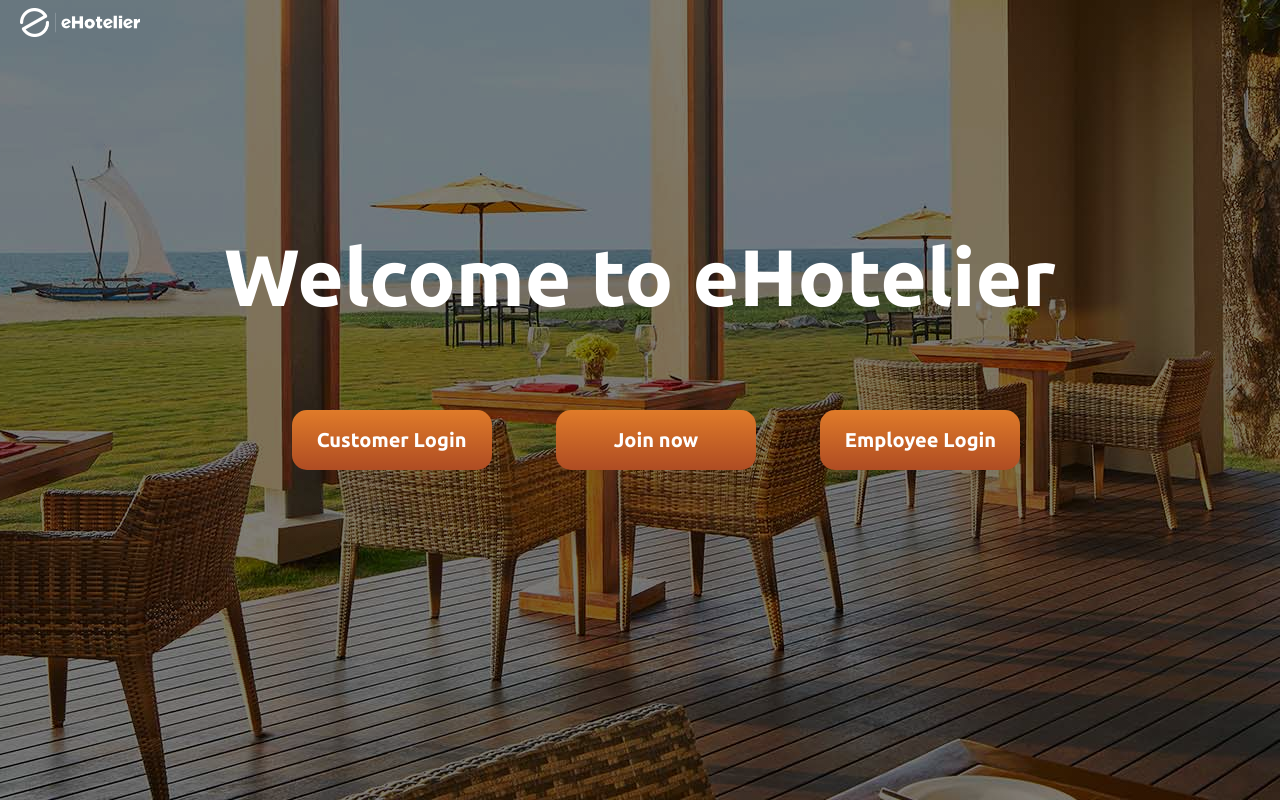
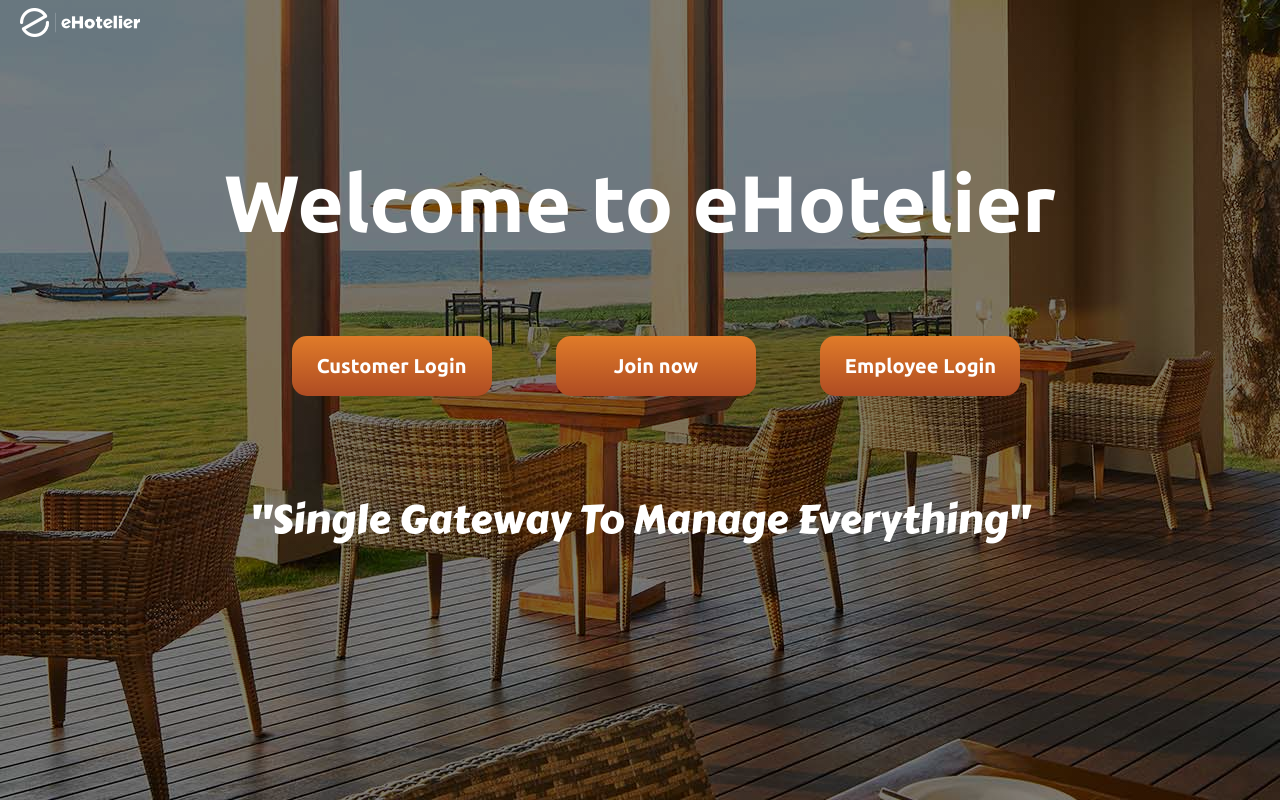
Before and after one commit to BanulaKumarage/ehotelier, a PHP site: page /app/views/home/index.php in a window 1280 px wide. Run offline with PHP 8.4, Linux system fonts and the light colour scheme; some libraries are stand-ins or nearby versions.

Commit message:
css added

```diff
--- a/app/views/dashboard/customer.php
+++ b/app/views/dashboard/customer.php
@@ -30,6 +30,10 @@
 
         .alert-dismissible .btn-close {
            padding: 0.3em;
+           position: absolute;
+            right: 0;
+            z-index: 2;
+            padding: 1.25rem 1rem;
         }
     </style>
 
--- a/app/views/dashboard/employee.php
+++ b/app/views/dashboard/employee.php
@@ -30,6 +30,10 @@
 
         .alert-dismissible .btn-close {
            padding: 0.3em;
+           position: absolute;
+            right: 0;
+            z-index: 2;
+            padding: 1.25rem 1rem;
         }
     </style>
 
--- a/app/views/home/index.php
+++ b/app/views/home/index.php
@@ -11,6 +11,14 @@
     <link rel="preconnect" href="https://fonts.gstatic.com" crossorigin>
     <link rel="stylesheet" href="https://fonts.googleapis.com/css2?family=Ubuntu:wght@700&display=swap">
 
+    <link rel="preconnect" href="https://fonts.googleapis.com">
+    <link rel="preconnect" href="https://fonts.gstatic.com" crossorigin>
+    <link href="https://fonts.googleapis.com/css2?family=Caveat:wght@600&display=swap" rel="stylesheet">
+
+    <link rel="preconnect" href="https://fonts.googleapis.com">
+<link rel="preconnect" href="https://fonts.gstatic.com" crossorigin>
+<link href="https://fonts.googleapis.com/css2?family=Carter+One&display=swap" rel="stylesheet">
+
     <!-- CSS only -->
     <link href="https://cdn.jsdelivr.net/npm/bootstrap@5.2.0-beta1/dist/css/bootstrap.min.css" rel="stylesheet" integrity="sha384-0evHe/X+R7YkIZDRvuzKMRqM+OrBnVFBL6DOitfPri4tjfHxaWutUpFmBp4vmVor" crossorigin="anonymous">
 
@@ -22,6 +30,10 @@
 
         .alert-dismissible .btn-close {
            padding: 0.3em;
+           position: absolute;
+            right: 0;
+            z-index: 2;
+            padding: 1.25rem 1rem;
         }
     </style>
 
@@ -46,7 +58,6 @@
             </div>
         <?php } ?>
 
-            <br>
             <h1> Welcome to eHotelier </h1> <br> <br>
             <div>
                 <ul>
@@ -54,6 +65,10 @@
                     <li><a href="<?=SROOT?>CustomerRegister/signup">Join now</a></li>
                     <li><a href="<?=SROOT?>EmployeeRegister/login">Employee Login</a></li>
                 </ul>
+            </div>
+            <br> <br>
+            <div class="about">
+                <p>"Single Gateway To Manage Everything"</p>
             </div>
         </div>
     </div>
--- a/app/views/register/login.php
+++ b/app/views/register/login.php
@@ -36,9 +36,11 @@
         </form>
     </div>
   </div>
+
   <span class="errors">
     <?php echo $this->message ?? ""; ?>
   </span>
+
   </div>
 
   <script src="<?=SROOT?>js/signup_login.js"></script>
--- a/app/views/reservation/monitorroom.php
+++ b/app/views/reservation/monitorroom.php
@@ -82,11 +82,11 @@
               <?php } elseif($roomDetail->{'type'} == "Quad"){ ?>
               <img src="<?=SROOT?>images/quad2.jpg" alt="Quad" style="width:100%">
               <?php } elseif($roomDetail->{'type'} == "Single"){ ?>
-              <img src="<?=SROOT?>images/single4.jpg" alt="Single" style="width:100%">
+              <img src="<?=SROOT?>images/single2.jpg" alt="Single" style="width:100%">
               <?php } elseif($roomDetail->{'type'} == "Suite"){ ?>
-              <img src="<?=SROOT?>images/suite.jpg" alt="Suite" style="width:100%">
+              <img src="<?=SROOT?>images/suite2.jpg" alt="Suite" style="width:100%">
               <?php } elseif($roomDetail->{'type'} == "Triple"){ ?>
-              <img src="<?=SROOT?>images/triple.jpeg" alt="Triple" style="width:100%">
+              <img src="<?=SROOT?>images/triple2.jpg" alt="Triple" style="width:100%">
               <?php } ?>
               <div class="w3-container w3-white">
                 <h3> Room NO: <?php echo $roomDetail->{'id'} ?> </h3>
--- a/css/home.css
+++ b/css/home.css
@@ -77,6 +77,11 @@ ul{
     text-align: center;
 }
 
+.about p {
+    font-family: 'Carter One', cursive;
+    font-size: 40px;
+}
+
 @media only screen and (max-width: 788px){
     .content h1{
         font-size: 60px;
```
Also changed, not shown: images/single.jpg (deleted), images/single2.jpg, images/single3.jpg (deleted), images/single4.jpg (deleted), images/singlee.jpg (added), images/suite2.jpg (added), images/triple2.jpg (added).
